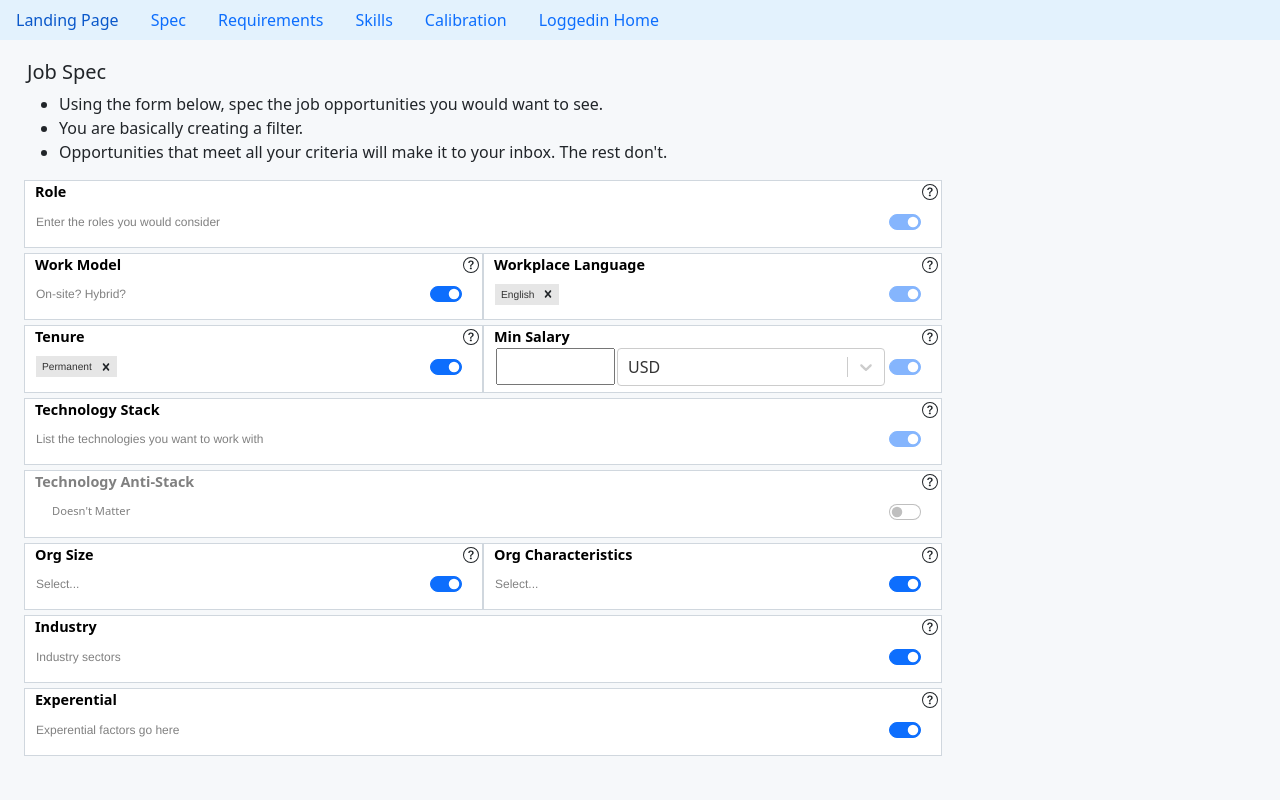
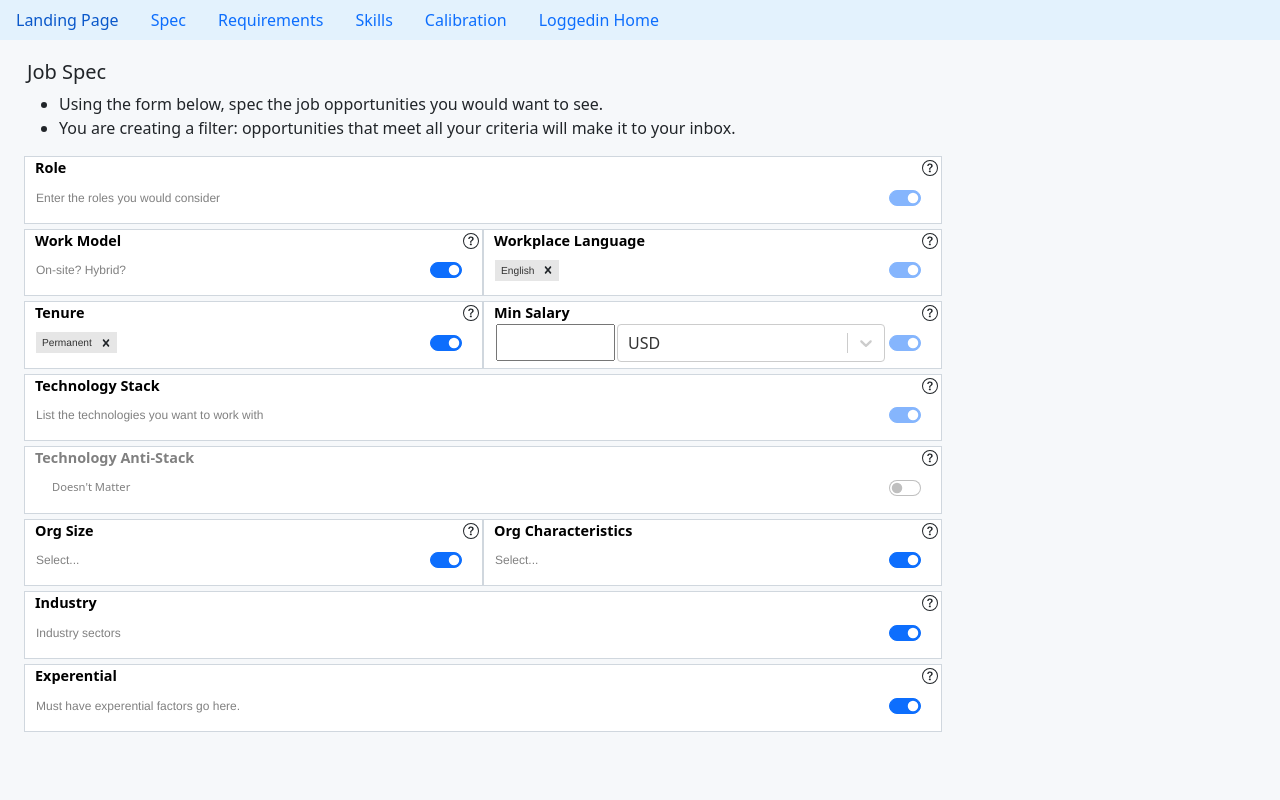
Before and after one commit to tammer/bootstrap-practice, a React (Create React App) app: page /requirements in a window 1280 px wide. Shown: the top 800 px of the page. Built offline with nearby package versions, Linux system fonts and the light colour scheme.

Commit message:
still sunny

```diff
--- a/src/pages/home.jsx
+++ b/src/pages/home.jsx
@@ -14,14 +14,15 @@ const Home = () => {
               <p class="lead">
                 The Job Opportunity Management System for Developers{" "}
               </p>
+              <h5>
+                Background Process is a filtering system for the job market
+              </h5>
             </div>
-            <h5>
-              Background Process is a filtering system for the entire job
-              market:
-            </h5>
+            <div className="d-flex justify-content-center">
               <ol>
                 <li>
-                You spec a series of parameters (role, tech stack, salary, ...).
+                  You spec a series of parameters (role, tech stack, salary,
+                  ...).
                 </li>
                 <li>
                   Recruiters and hiring orgs submit job requisites to the
@@ -36,6 +37,7 @@ const Home = () => {
                   hiring organization.
                 </li>
               </ol>
+            </div>
             <h1 style={{ textAlign: "center" }}>Benefits</h1>
             <dl className="row">
               <dt className="col-sm-3">Effecient</dt>
--- a/src/pages/requirements.jsx
+++ b/src/pages/requirements.jsx
@@ -83,10 +83,9 @@ const Requirements = () => {
               Using the form below, spec the job opportunities you would want to
               see.
             </li>
-            <li>You are basically creating a filter.</li>
             <li>
-              Opportunities that meet all your criteria will make it to your
-              inbox. The rest don't.
+              You are creating a filter: opportunities that meet all your
+              criteria will make it to your inbox.
             </li>
           </ul>
         </Col>
@@ -269,10 +268,10 @@ const Requirements = () => {
                 handler={updateState}
                 options={experiences}
                 selectedOption={getAttributes("Experential")}
-                placeholder="Experential factors go here"
+                placeholder="Must have experential factors go here."
               />
             }
-            helper="Experential factors that the job must offer"
+            helper="What are the experiences that the job MUST offer?"
           />
         </Col>
       </Row>
@@ -328,11 +327,15 @@ const models = quickMake(["On-site", "Hybrid", "Remote", "All-Remote"]);
 const tenures = quickMake(["Permanent", "Contract"]);
 const languages = quickMake(["English", "Deutsch", "Francis", "Dansk"]);
 const experiences = quickMake([
-  "Female-led",
-  "Child-care",
-  "On-site Fitness Facilities",
+  "female-led",
+  "child-care",
+  "on-site fitness facilities",
   "pet friendly",
   "unlimited vacation",
+  "snacks",
+  "healthy snacks",
+  "meals",
+  "free shuttles to/from office",
 ]);
 
 const industries = quickMake([
```
Lines whose indentation alone changed are shown as unchanged.
